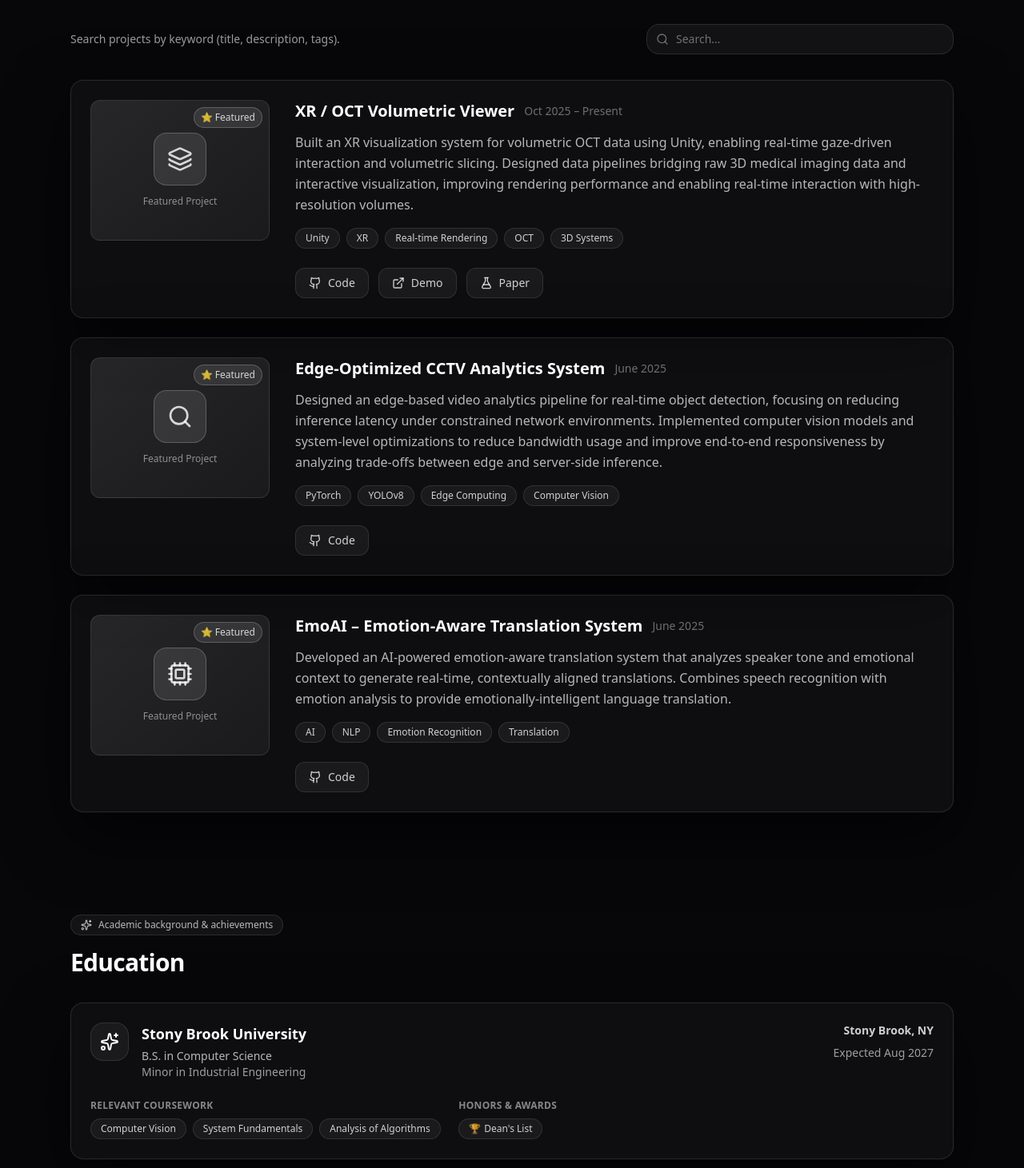
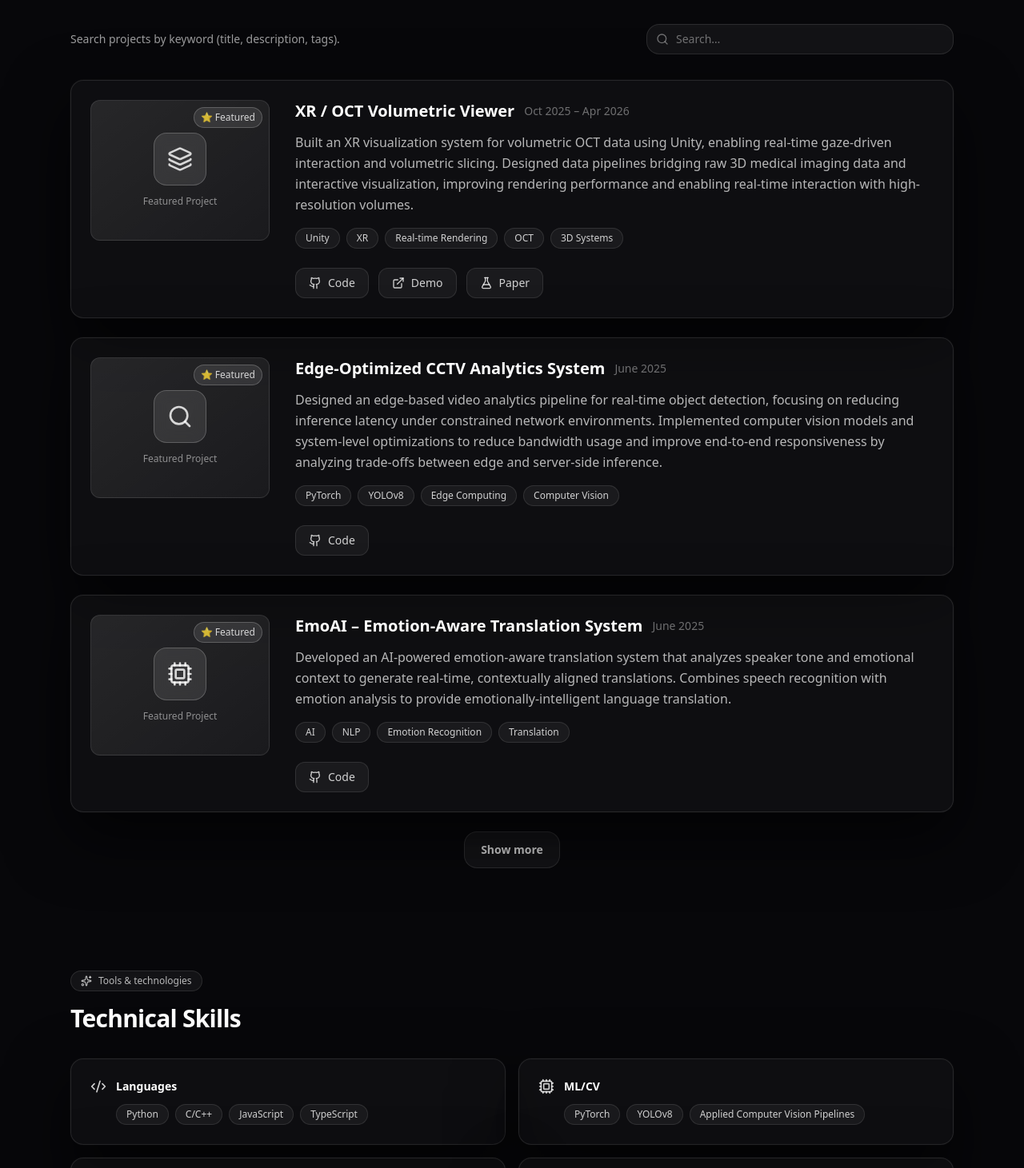
Before and after one commit to mkjun2016/my-portfolio, a React (Vite) app: page / in a window 1280 px wide. Shown: the part 989-2450 px from the top of the page at 80% size. Built offline with nearby package versions, Linux system fonts and the light colour scheme.

Commit message:
add: more projects

```diff
--- a/src/App.tsx
+++ b/src/App.tsx
@@ -12,6 +12,7 @@ import {
   Layers,
   Cpu,
   Search,
+  Satellite,
 } from "lucide-react";
 
 /**
@@ -102,6 +103,7 @@ const NavLink = ({ href, children }: NavLinkProps) => (
 
 export default function MastraStylePortfolio() {
   const [query, setQuery] = useState("");
+  const [showAllProjects, setShowAllProjects] = useState(false);
   const profileImageSrc = `${import.meta.env.BASE_URL}profile.jpeg`;
 
   // ===== Customize these =====
@@ -109,7 +111,7 @@ export default function MastraStylePortfolio() {
     name: "Moonkyu (Kevin) Jun",
     title: "Computer Science @ Stony Brook • XR + Computer Vision Builder",
     tagline:
-      "B.S. in Computer Science (Minor in Industrial Engineering) • Expected Aug 2027",
+      "B.S. in Computer Science (Minor in Industrial Engineering) • Stony Brook University",
     location: "Stony Brook, NY",
     links: {
       github: "https://github.com/mkjun2016",
@@ -118,20 +120,6 @@ export default function MastraStylePortfolio() {
       resume:
         "https://drive.google.com/file/d/1lPvVYdwD3CBrGHX4_Wk_4db6Fi_SEFYS/view?usp=sharing",
     },
-  };
-
-  const education = {
-    school: "Stony Brook University",
-    degree: "B.S. in Computer Science",
-    minor: "Minor in Industrial Engineering",
-    graduation: "Expected Aug 2027",
-    location: "Stony Brook, NY",
-    coursework: [
-      "Computer Vision",
-      "System Fundamentals",
-      "Analysis of Algorithms",
-    ],
-    honors: ["Dean's List"],
   };
 
   const skills = {
@@ -164,9 +152,10 @@ export default function MastraStylePortfolio() {
       title: "XR / OCT Volumetric Viewer",
       desc: "Built an XR visualization system for volumetric OCT data using Unity, enabling real-time gaze-driven interaction and volumetric slicing. Designed data pipelines bridging raw 3D medical imaging data and interactive visualization, improving rendering performance and enabling real-time interaction with high-resolution volumes.",
       tags: ["Unity", "XR", "Real-time Rendering", "OCT", "3D Systems"],
+      icon: <Layers className="h-8 w-8 text-white/80" />,
       href: "#",
       featured: true,
-      date: "Oct 2025 – Present",
+      date: "Oct 2025 – Apr 2026",
       links: {
         github: "#",
         demo: "#",
@@ -177,6 +166,7 @@ export default function MastraStylePortfolio() {
       title: "Edge-Optimized CCTV Analytics System",
       desc: "Designed an edge-based video analytics pipeline for real-time object detection, focusing on reducing inference latency under constrained network environments. Implemented computer vision models and system-level optimizations to reduce bandwidth usage and improve end-to-end responsiveness by analyzing trade-offs between edge and server-side inference.",
       tags: ["PyTorch", "YOLOv8", "Edge Computing", "Computer Vision"],
+      icon: <Search className="h-8 w-8 text-white/80" />,
       href: "#",
       featured: true,
       date: "June 2025",
@@ -188,9 +178,27 @@ export default function MastraStylePortfolio() {
       title: "EmoAI – Emotion-Aware Translation System",
       desc: "Developed an AI-powered emotion-aware translation system that analyzes speaker tone and emotional context to generate real-time, contextually aligned translations. Combines speech recognition with emotion analysis to provide emotionally-intelligent language translation.",
       tags: ["AI", "NLP", "Emotion Recognition", "Translation"],
+      icon: <Cpu className="h-8 w-8 text-white/80" />,
       href: "#",
       featured: true,
       date: "June 2025",
+      links: {
+        github: "https://github.com/EmoAI-Translator/EmoAI-Translator.git",
+      },
+    },
+    {
+      title: "VisionQuant - Satellite-based Quantitative Analysis",
+      desc: "Built VisionQuant, a satellite-based alternative data pipeline using YOLOv11 object detection on Sentinel-2 satellite imagery to quantify cargo activity at Memphis FedEx Hub and Louisville UPS Hub. FDX satellite strategy returned +24.6% vs SPY +18.3%. UPS correlation: r=0.443, p<0.001.",
+      tags: [
+        "AI",
+        "Computer Vision",
+        "Satellite Imagery",
+        "Quantitative Analysis",
+      ],
+      icon: <Satellite className="h-8 w-8 text-white/80" />,
+      href: "#",
+      featured: true,
+      date: "Mar 2026",
       links: {
         github: "https://github.com/EmoAI-Translator/EmoAI-Translator.git",
       },
@@ -200,9 +208,9 @@ export default function MastraStylePortfolio() {
   const experience = [
     {
       role: "Undergraduate Research Assistant",
-      org: "CVC Lab, Stony Brook University",
+      org: "Center for Visual Computing, Stony Brook University",
       location: "Stony Brook, NY",
-      period: "Oct 2025 – Present",
+      period: "Oct 2025 – Apr 2026",
       bullets: [
         "Built an XR visualization system for volumetric OCT data using Unity, enabling real-time gaze-driven interaction and volumetric slicing, reducing manual data curation for researchers",
         "Designed data pipelines bridging raw 3D medical imaging data and interactive visualization, improving rendering performance and enabling real-time interaction with high-resolution volumes",
@@ -240,6 +248,11 @@ export default function MastraStylePortfolio() {
       )
     : projects;
 
+  const visibleProjects = showAllProjects
+    ? filteredProjects
+    : filteredProjects.slice(0, 3);
+  const hasMoreProjects = filteredProjects.length > 3;
+
   return (
     <div className="min-h-screen bg-[#07070a] text-white">
       {/* Background: subtle grid + vignette */}
@@ -269,7 +282,6 @@ export default function MastraStylePortfolio() {
 
           <nav className="hidden items-center gap-1 md:flex">
             <NavLink href="#projects">Projects</NavLink>
-            <NavLink href="#education">Education</NavLink>
             <NavLink href="#experience">Experience</NavLink>
             <NavLink href="#contact">Contact</NavLink>
           </nav>
@@ -394,7 +406,10 @@ export default function MastraStylePortfolio() {
               <Search className="pointer-events-none absolute left-3 top-1/2 h-4 w-4 -translate-y-1/2 text-white/40" />
               <input
                 value={query}
-                onChange={(e) => setQuery(e.target.value)}
+                onChange={(e) => {
+                  setQuery(e.target.value);
+                  setShowAllProjects(false);
+                }}
                 placeholder="Search…"
                 className="w-full rounded-2xl border border-white/10 bg-white/5 py-2 pl-9 pr-3 text-sm text-white placeholder:text-white/40 outline-none transition focus:border-white/20"
               />
@@ -402,8 +417,8 @@ export default function MastraStylePortfolio() {
           </div>
 
           <div className="space-y-6">
-            {filteredProjects.map((p, idx) => (
-              <Card key={p.title} className="group/project">
+            {visibleProjects.map((p, idx) => (
+              <Card key={`${p.title}-${idx}`} className="group/project">
                 <div className="flex flex-col gap-6 md:flex-row md:gap-8">
                   {/* Project Thumbnail */}
                   <div className="flex-shrink-0">
@@ -412,14 +427,8 @@ export default function MastraStylePortfolio() {
                         {p.featured ? (
                           <div className="flex flex-col items-center gap-3">
                             <div className="rounded-2xl border border-white/20 bg-white/10 p-4 backdrop-blur">
-                              {idx === 0 && (
-                                <Layers className="h-8 w-8 text-white/80" />
-                              )}
-                              {idx === 1 && (
-                                <Search className="h-8 w-8 text-white/80" />
-                              )}
-                              {idx === 2 && (
-                                <Cpu className="h-8 w-8 text-white/80" />
+                              {p.icon ?? (
+                                <Code2 className="h-8 w-8 text-white/80" />
                               )}
                             </div>
                             <div className="text-xs text-white/50">
@@ -499,77 +508,23 @@ export default function MastraStylePortfolio() {
             ))}
           </div>
 
+          {hasMoreProjects && (
+            <div className="mt-6 flex justify-center">
+              <button
+                type="button"
+                onClick={() => setShowAllProjects((prev) => !prev)}
+                className="inline-flex items-center justify-center gap-2 rounded-2xl border border-white/10 bg-white/5 px-5 py-3 text-sm font-semibold text-white/80 transition hover:bg-white/10"
+              >
+                {showAllProjects ? "Show less" : "Show more"}
+              </button>
+            </div>
+          )}
+
           {filteredProjects.length === 0 && (
             <div className="py-12 text-center text-white/50">
               No projects found matching "{query}"
             </div>
           )}
-        </Section>
-
-        {/* Education */}
-        <Section
-          id="education"
-          title="Education"
-          kicker="Academic background & achievements"
-        >
-          <Card>
-            <div className="flex flex-col gap-6 md:flex-row md:items-start md:justify-between">
-              <div className="flex-1">
-                <div className="flex items-start gap-4">
-                  <div className="inline-flex h-12 w-12 items-center justify-center rounded-2xl border border-white/10 bg-white/5">
-                    <Sparkles className="h-6 w-6" />
-                  </div>
-                  <div className="flex-1">
-                    <h3 className="text-lg font-semibold">
-                      {education.school}
-                    </h3>
-                    <p className="mt-1 text-sm text-white/70">
-                      {education.degree}
-                    </p>
-                    <p className="text-sm text-white/60">{education.minor}</p>
-                  </div>
-                </div>
-
-                <div className="mt-6 grid gap-4 md:grid-cols-2">
-                  <div>
-                    <div className="text-xs font-semibold uppercase tracking-wide text-white/50">
-                      Relevant Coursework
-                    </div>
-                    <div className="mt-2 flex flex-wrap gap-2">
-                      {education.coursework.map((course) => (
-                        <Pill key={course}>{course}</Pill>
-                      ))}
-                    </div>
-                  </div>
-                  <div>
-                    <div className="text-xs font-semibold uppercase tracking-wide text-white/50">
-                      Honors & Awards
-                    </div>
-                    <div className="mt-2 flex flex-wrap gap-2">
-                      {education.honors.map((honor) => (
-                        <span
-                          key={honor}
-                          className="inline-flex items-center gap-1 rounded-full border border-white/10 bg-white/5 px-3 py-1 text-xs text-white/80"
-                        >
-                          <span>🏆</span>
-                          {honor}
-                        </span>
-                      ))}
-                    </div>
-                  </div>
-                </div>
-              </div>
-
-              <div className="flex flex-col gap-2 text-right">
-                <div className="text-sm font-semibold text-white/80">
-                  {education.location}
-                </div>
-                <div className="text-sm text-white/60">
-                  {education.graduation}
-                </div>
-              </div>
-            </div>
-          </Card>
         </Section>
 
         {/* Skills */}
```
